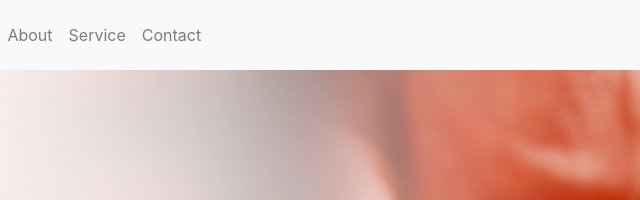
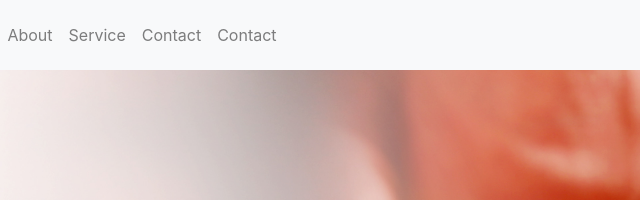
Before and after one commit to nudwipac/SwiperJs, a plain HTML site: page index.html in a window 1280 px wide. Shown: the top 200 px of the page, 166-806 px from the left. Drawn offline with nearby package versions, Linux system fonts and the light colour scheme.

Commit message:
edit menu

```diff
--- a/index.html
+++ b/index.html
@@ -114,6 +114,9 @@
                 <li class="nav-item">
                     <a class="nav-link" href="#">Contact</a>
                 </li>
+                <li class="nav-item">
+                    <a class="nav-link" href="#">Contact</a>
+                </li>
             </ul>
         </div>
     </nav>
```
